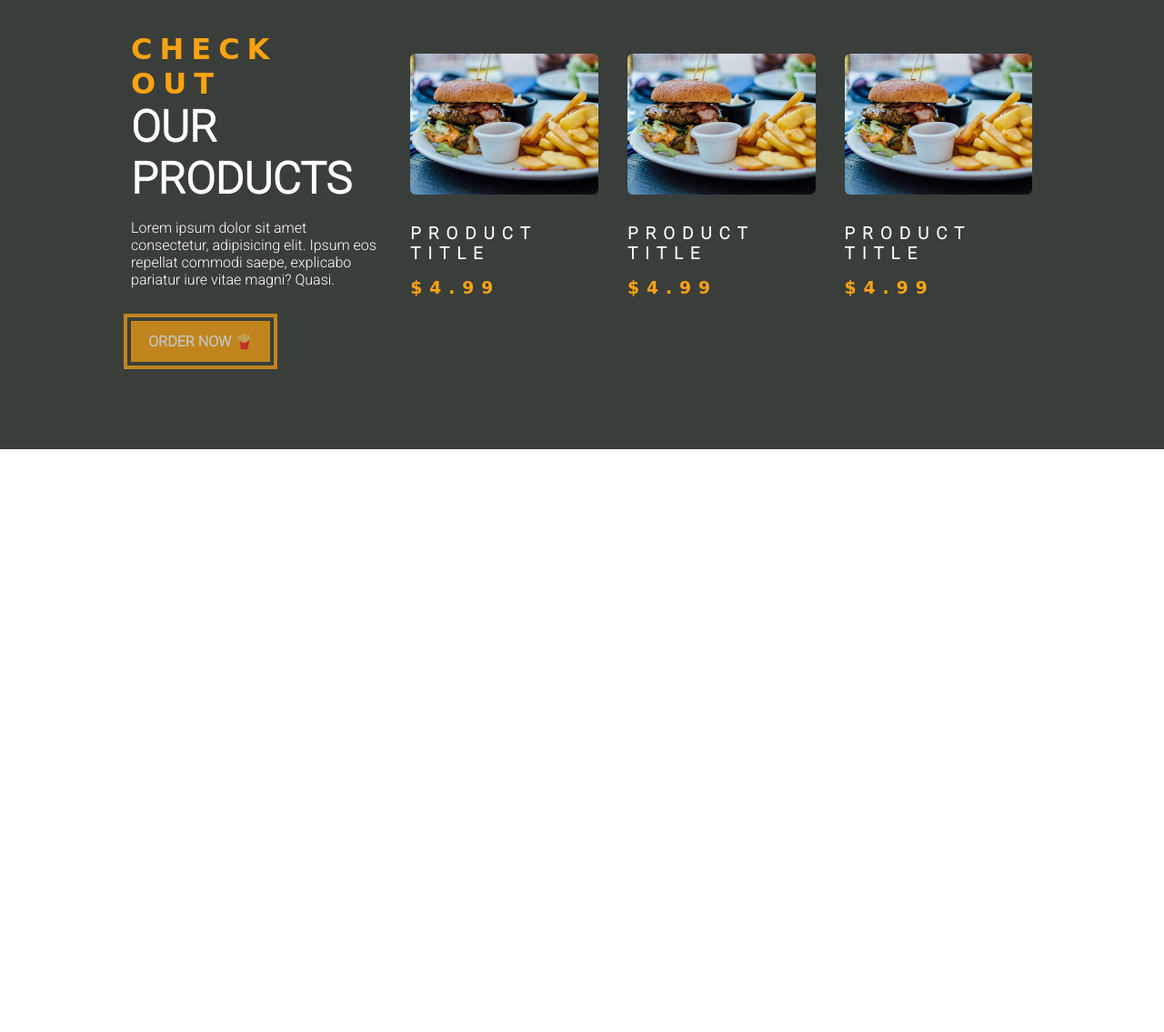
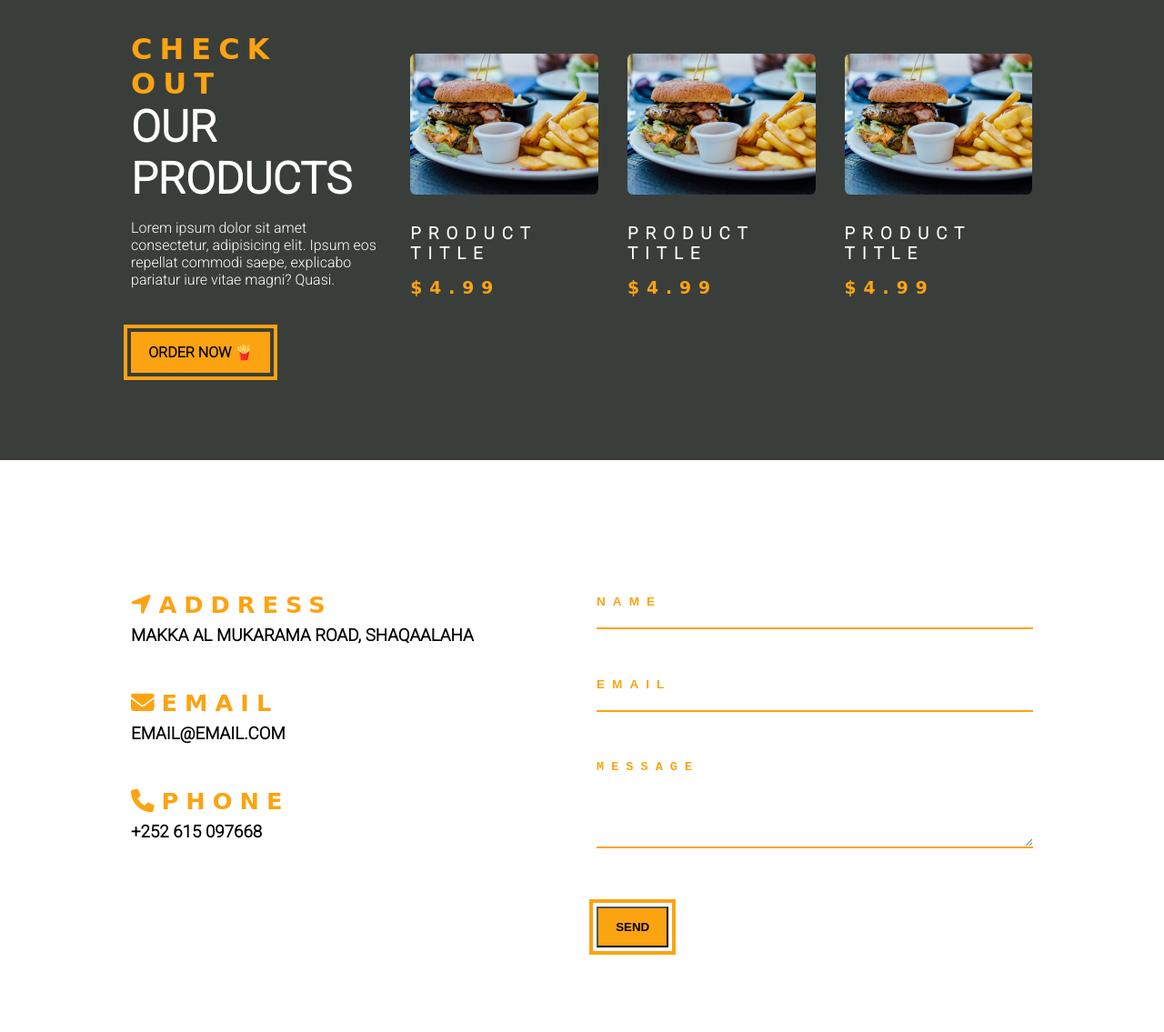
Before and after one commit to Hassanlafole/Burger-House-StartUp-Mogadishu, a plain HTML site: page index.html in a window 1280 px wide. Shown: the part 1665-2800 px from the top of the page at 91% size. Before the commit the page ends 2159 px from the top, so only its background shows below. Drawn offline with Linux system fonts and the light colour scheme; a web font is replaced by a local one.

Commit message:
added contact and footer

```diff
--- a/index.html
+++ b/index.html
@@ -125,6 +125,85 @@
             <!--end of product-inventory -->
         </div>
     </section>
+   <!-- contact -->
+   <section class="contact">
+    <div class="section-center clearfix">
+      <!-- contact info -->
+      <article class="contact-info">
+        <!-- contact item -->
+        <div class="contact-item">
+          <h3 class="contact-title">
+            <span class="contact-icon"><i class="fas fa-location-arrow"></i></span>address
+          </h3>
+          <h3 class="contact-text">Makka Al Mukarama Road, Shaqaalaha</h3>
+        </div>
+        <!-- end of contact item -->
 
+          <!-- contact item -->
+        <div class="contact-item">
+          <h3 class="contact-title">
+            <span class="contact-icon"><i class="fas fa-envelope"></i></span>Email
+          </h3>
+          <h3 class="contact-text">email@email.com</h3>
+        </div>
+        <!-- end of contact item -->
+
+          <!-- contact item -->
+        <div class="contact-item">
+          <h3 class="contact-title">
+            <span class="contact-icon"><i class="fas fa-phone"></i></span>Phone
+          </h3>
+          <h3 class="contact-text">+252 615 097668</h3>
+        </div>
+        <!-- end of contact item -->
+
+      </article>
+      <!-- end of contact info -->
+
+      <!-- contact forms -->
+      <article class="contact-form">
+
+      <form class="form-group">
+        <input type="text" name="name" placeholder="name" class="form-control">
+        <input type="email" name="email" placeholder="email" class="form-control">
+        <textarea name="message" rows="5" class="form-control" placeholder="message"></textarea>
+        <button type="submit" class="main-btn">Send</button>
+      </form>
+      </article>
+      <!-- end of contact forms -->
+    </div>
+  </section>
+  <!-- end of contact -->
+
+
+  <!-- footer start -->
+  <section class="footer">
+      <div class="section-center">
+          <div class="social-icons">
+              <!-- social-icons -->
+              <a href="https://twitter.com/HassanLafoole" target="_blank" class="social-icon">
+                  <i class="fab fa-twitter"></i>
+              </a>
+              <!--end social-icons -->
+
+              <!-- social-icons -->
+              <a href="https://www.instagram.com/h.Lafoole" target="_blank" class="social-icon">
+                <i class="fab fa-instagram"></i>
+            </a>
+            <!--end social-icons -->
+
+            <!-- social-icons -->
+            <a href="" class="social-icon">
+                <i class="fab fa-youtube"></i>
+            </a>
+            <!--end social-icons -->
+          </div>
+          <p class="footer-text">
+              &copy; <span class="text-secondary">Burger House</span>
+              all rights reserved
+          </p>
+      </div>
+  </section>
+  <!-- end of footer -->
 </body>
 </html>
--- a/style.css
+++ b/style.css
@@ -89,10 +89,12 @@ header{
     outline: 0.3rem solid var(--secondaryColor);
     font-weight: bold;
     text-transform: uppercase;
-    margin-top: 20px;
+    margin-top: 2rem;
     transition: var(--mainTransition);
+    cursor: pointer;
+    color: black;
 }
-.main-btn,.banner-btn:hover{
+.main-btn:hover,.banner-btn:hover{
     color: var(--mainWhite);
     opacity: 0.7;
 
@@ -294,3 +296,71 @@ header{
     }
  }
 /* end products */
+/* ------------------------------------------------------------------------------ */
+/* contact start */
+.contact{
+    padding: 2rem;
+}
+.contact-item{
+    margin-bottom: 3rem;
+}
+.contact-title{
+    color: var(--secondaryColor);
+    text-transform: uppercase;
+    letter-spacing: var(--letterSpacing);
+    font-family: var(--macondoText);
+    font-size: 1.6rem;
+    margin-bottom: 0.5rem;
+}
+.contact-text{
+    text-transform: uppercase;
+}
+.form-control{
+    display: block;
+    border: none;
+    border-bottom: 2px solid var(--secondaryColor);
+    outline: none;
+    width: 100%;
+    font-size: 0.85rem;
+    margin: 2rem 0;
+    padding: 1.3rem 0;
+    font-weight: bold;
+}
+.form-control::placeholder{
+    text-transform: uppercase;
+    color: var(--secondaryColor);
+    letter-spacing: var(--letterSpacing);
+}
+@media screen and (min-width:992px){
+    .contact-info,.contact-form{
+        float: left;
+        width: 50%;
+        padding: 0 1rem;
+    }
+    .contact-info{
+        padding-top: 3rem;
+    }
+ }
+/* end of contact */
+/* footer start */
+.footer{
+    background: var(--mainDark);
+    text-align: center;
+}
+.social-icon{
+    color: var(--mainWhite);
+    font-size: 1.3rem;
+    margin-right: 1.3rem;
+    transition: var(--mainTransition);
+}
+.social-icon:hover{
+    color: var(--secondaryColor);
+}
+.footer-text{
+    text-transform: uppercase;
+    color: var(--mainWhite);
+    letter-spacing: var(--letterSpacing);
+    margin-top: 1rem;
+    font-size: 0.85rem;
+}
+/* end footer */
```
